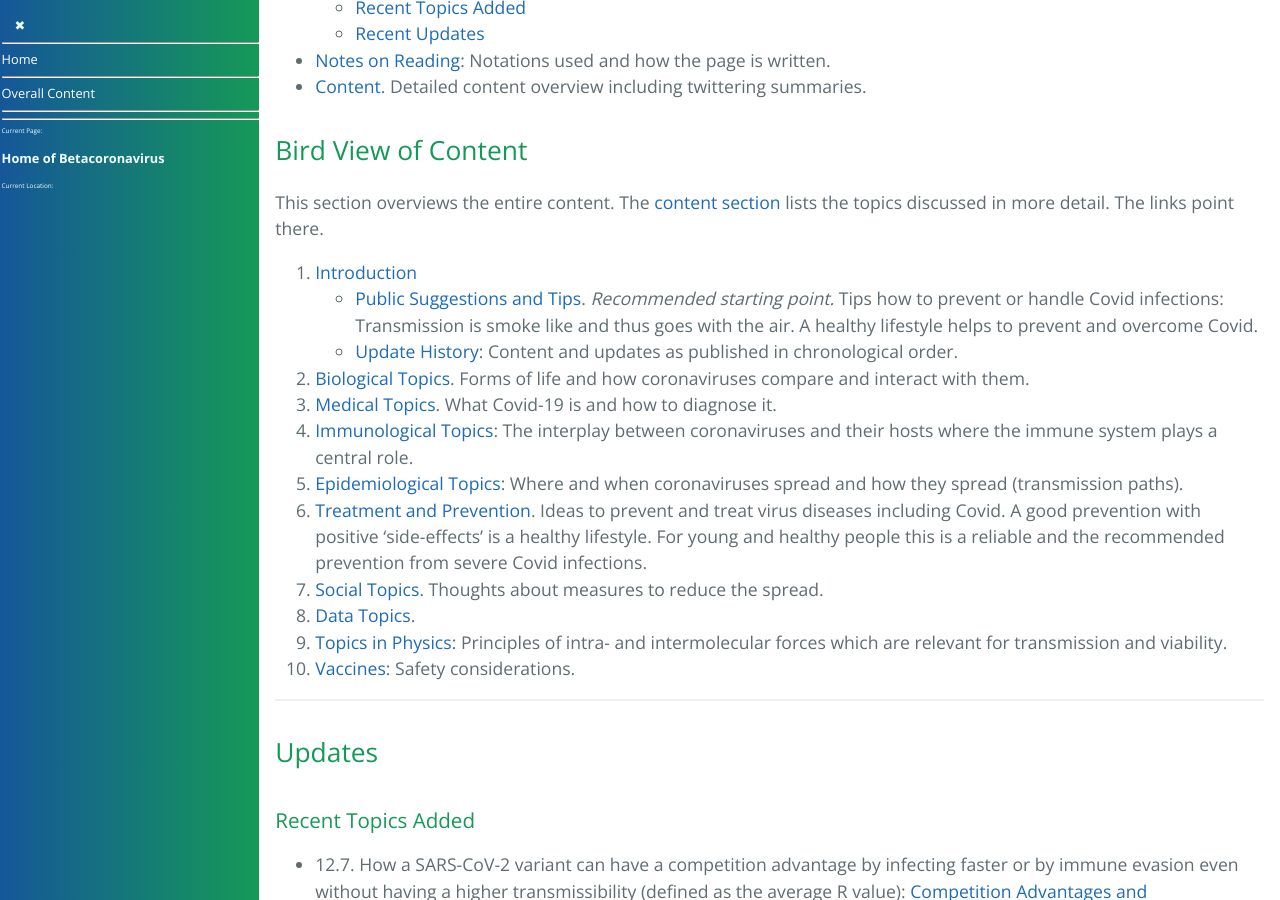
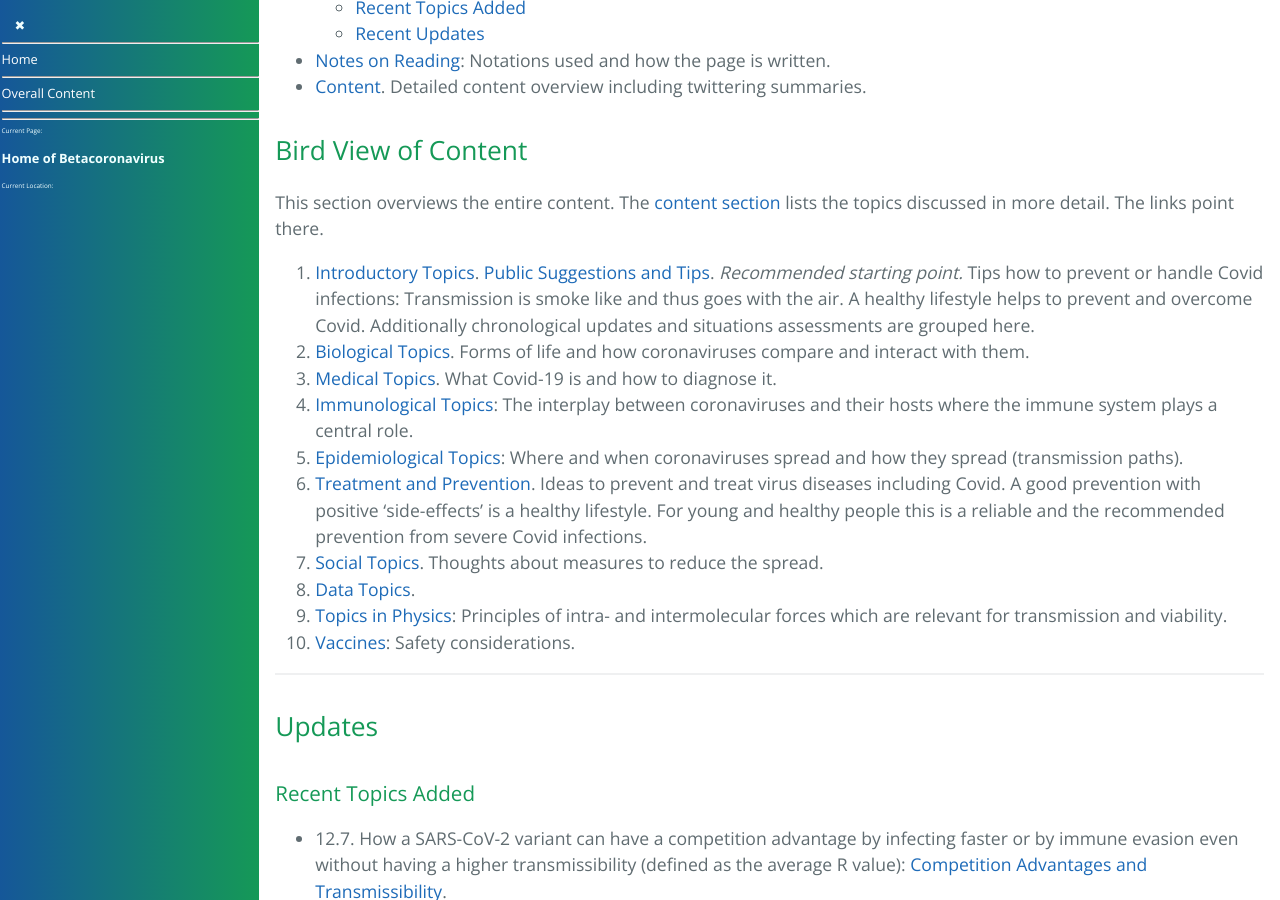
Before and after one commit to forestgrape/coronavirus, a Jekyll site: the page built from index.md, in a window 1280 px wide and 900 px high, scrolled down 428 px. Built offline with Jekyll 4.4.1, drawn with Linux system fonts in a browser that asks for light colours; our own code applies the rules of GitHub Pages for plain Markdown files; some of the changed text lies outside the part shown.

Commit message:
Update index.md

```diff
--- a/index.md
+++ b/index.md
@@ -21,10 +21,7 @@ This page contains topics around Covid and Coronaviruses. The content discussed
 
 This section overviews the entire content. The [content section](#content) lists the topics discussed in more detail. The links point there.
 
-1. [Introduction](#introductory-topics)
-  * [Public Suggestions and Tips](./1_introduction/suggestions.md). _Recommended starting point._ Tips how to prevent or handle Covid infections: Transmission is smoke like and thus goes with the air. A healthy lifestyle helps to prevent and overcome Covid.
-  * [Update History](./1_introduction/update_history.md): Content and updates as published in chronological order.
-
+1. [Introductory Topics](#introductory-topics). [Public Suggestions and Tips](./1_introduction/suggestions.md). _Recommended starting point._ Tips how to prevent or handle Covid infections: Transmission is smoke like and thus goes with the air. A healthy lifestyle helps to prevent and overcome Covid. Additionally chronological updates and situations assessments are grouped here.
 2. [Biological Topics](#biological-topics). Forms of life and how coronaviruses compare and interact with them.
 3. [Medical Topics](#medical-topics). What Covid-19 is and how to diagnose it.
 4. [Immunological Topics](#immunological-topics): The interplay between coronaviruses and their hosts where the immune system plays a central role.
```
Also changed, not shown: other parts of index.md (+1 -1 lines).
